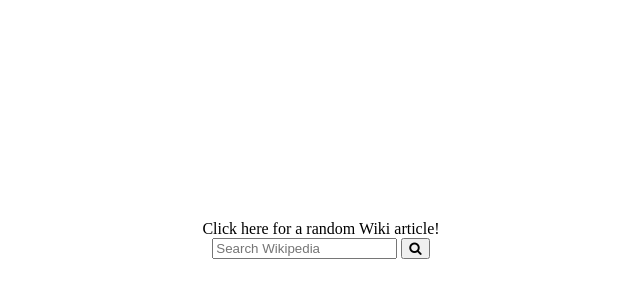
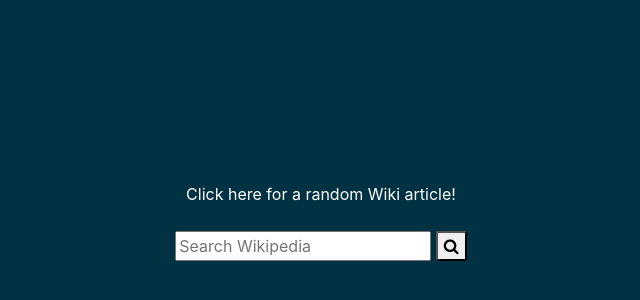
Before and after one commit to Anoteros/WikiView, a plain HTML site: page index.html in a window 1280 px wide. Shown: the part 96-396 px from the top of the page, without its empty margins (319-959 px from the left). Drawn offline with nearby package versions, Linux system fonts and the light colour scheme.

Commit message:
bug fixes / UI improvements

```diff
--- a/index.html
+++ b/index.html
@@ -12,6 +12,7 @@
 <script src="script.js"></script>
 
  <link rel="stylesheet" href="https://cdnjs.cloudflare.com/ajax/libs/font-awesome/4.7.0/css/font-awesome.min.css">
+ <link rel="stylesheet" href="https://maxcdn.bootstrapcdn.com/bootstrap/4.0.0/css/bootstrap.min.css" integrity="sha384-Gn5384xqQ1aoWXA+058RXPxPg6fy4IWvTNh0E263XmFcJlSAwiGgFAW/dAiS6JXm" crossorigin="anonymous">
 </head>
 <body>
 
@@ -30,7 +31,7 @@
   </div>
 
 <div class="results-container">
-<ul class="results-list">
+<ul class="list-group">
 </ul>
 </div>
 
--- a/script.js
+++ b/script.js
@@ -26,8 +26,7 @@
        $(".random-container").css("margin-top", "0");
        $.each(data.query.search, function(i){
         $(".results-container").append(
-            "<li class='item["+i+"]'><a href='https://en.wikipedia.org/?curid='"+data.query.search[i].pageid+"><h1 class='dataTitle'>" + data.query.search[i].title + "</h1><p class='dataSnippet'" + data.query.search[i].snippet + "..." + "</p></li></a>"
-
+            "<li class='list-group-item'id='item["+i+"]'><a href='https://en.wikipedia.org/?curid="+data.query.search[i].pageid+"'> <h1 class='dataTitle'>" + data.query.search[i].title + "</h1><p class='dataSnippet'" + data.query.search[i].snippet + "..." + "</p></li></a>"
 
 
             ).hide().fadeIn(500);
--- a/styles.css
+++ b/styles.css
@@ -3,9 +3,10 @@
 	padding: 0;
 }
 
-body: {
+body {
 	margin: 0;
 	padding: 0;
+	background-color: #013243 !important;
 }
 
 * {
@@ -49,7 +50,12 @@
 .random-container {
 	margin: 0 auto;
 	margin-top: 25%;
+	margin-bottom: 25px;
 	text-align: center;
+}
+
+.random-container a {
+	color: white !important;
 }
 
 .results-container {
@@ -94,6 +100,6 @@
 }
 
 a {
-	color: inherit;
-	text-decoration: inherit;
+    color:#000000 !important;
+    text-decoration:none;
 }
```
